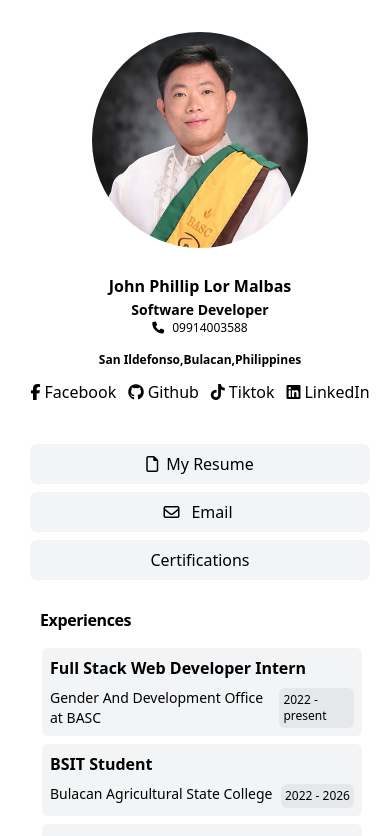
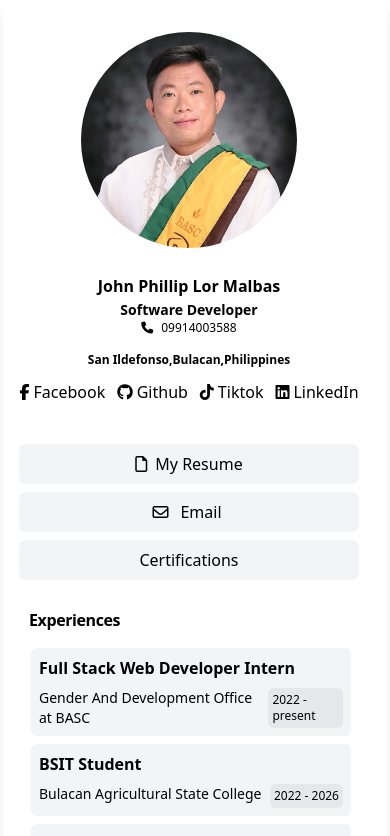
Before and after one commit to Zaido219/personal-portfolio, a React (Vite) app: page / in a window 390 px wide. Shown: the top 836 px of the page. Built offline with nearby package versions, Linux system fonts and the light colour scheme.

Commit message:
style:added max-width on the body card

```diff
--- a/src/components/BodyCard.jsx
+++ b/src/components/BodyCard.jsx
@@ -1,7 +1,7 @@
 const BodyCard = (props) => {
     return (
         /* Card Wrapper: Defines the size and style of the card */
-        <div className="w-fit mx-auto md:my-10 p-4 shadow-lg flex justify-center rounded-sm overflow-x-hidden">
+        <div className="w-fit max-w-sm md:max-w-7xl mx-auto md:my-10 p-4 shadow-lg flex justify-center rounded-sm overflow-x-hidden">
             <div className="p-1">
                 {props.children}
             </div>
```
